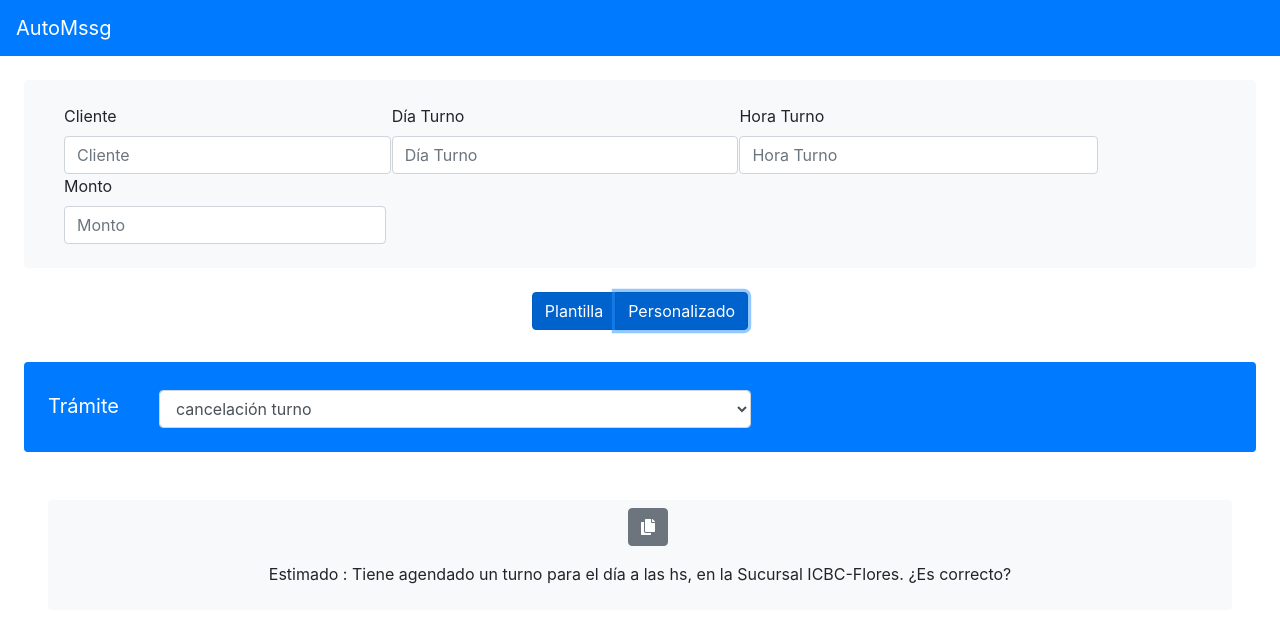
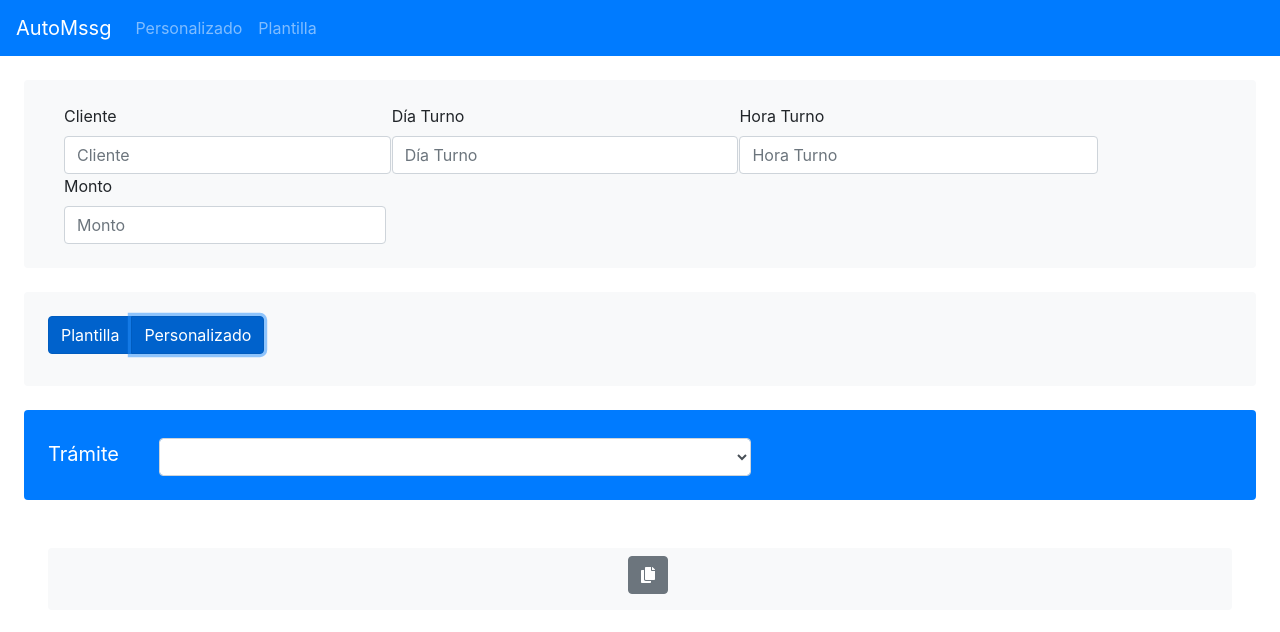
Before and after one commit to juanIgnacioEchaide/automssg, a React (Create React App) app: page /personalizado in a window 1280 px wide. Both pictures are taken after a click on the label "Personalizado". Shown: the top 632 px of the page. Built offline with nearby package versions, Linux system fonts and the light colour scheme.

Commit message:
single comp

```diff
--- a/src/CustomizedMessage.js
+++ b/src/CustomizedMessage.js
@@ -20,6 +20,7 @@ const CustomizedMessage =(props)=>{
         monto:''
       });
 
+     const customizedOptions=[]
       const handleChange=(event)=>{
         setDatosCliente({
           ...datosCliente,
@@ -51,6 +52,7 @@ const CustomizedMessage =(props)=>{
     }
 
     const [selectedOption, setSelectedOption] = useState({value:options.value});
+    const[customizedOption, setCustomizedOption]=useState({value:options.value})
 
     const handleSelection=(e)=>{
       setSelectedOption({
@@ -59,12 +61,11 @@ const CustomizedMessage =(props)=>{
       console.log(selectedOption);
     }
 
-    const[mode,setMode]=useState('');
 
+    const [mode,setMode]=useState('template');
 
         return (
           <div style={{witdh:'20vw'}}>
-
             <Form className={"p-4 row m-4 bg-light rounded"} >
               <div className={"row pl-2  ml-2"}>
                 <Form.Label >Cliente</Form.Label>
@@ -84,17 +85,18 @@ const CustomizedMessage =(props)=>{
               </div>
               </Form>
 
-              <div className={""}>
+              <div className={"p-4 row ml-4 mb-4 mr-4 mt-1 bg-light rounded"} >
               <ToggleButtonGroup  className={"bg-dark"}type="checkbox" value={[1, 2]} className="mb-2">
-                <ToggleButton value={1}>Plantilla</ToggleButton>
-                <ToggleButton value={2}>Personalizado</ToggleButton>
+                <ToggleButton onClick={()=>setMode('template')}value={1}>Plantilla</ToggleButton>
+                <ToggleButton onClick={()=>setMode('customized')} value={2}>Personalizado</ToggleButton>
               </ToggleButtonGroup>
              </div>
+             {console.log(mode)}
 
-          <div className={"bg-primary text-white m-4 rounded p-4 row"}>
+          <div className={"bg-primary text-white m-4  rounded p-4 row"}>
             <Navbar.Brand>Trámite</Navbar.Brand>
-              <Form.Control as="select"
-                value={selectedOption}
+           {  mode==='template'? <Form.Control as="select"
+                value={selectedOption.select}
                 style={{width:'50%'}}
                 onChange={handleSelection}
                 className={"ml-4 mt-1"}
@@ -103,26 +105,38 @@ const CustomizedMessage =(props)=>{
                 {options.map(o => (
                   <option className={"p-4 m-4"}value={o.value}>{o.label}</option>
                 ))}
-              </Form.Control>
+              </Form.Control> :
+
+              <Form.Control as="select"
+              value={customizedOption.select}
+              style={{width:'50%'}}
+              onChange={handleSelection}
+              className={"ml-4 mt-1"}
+
+              >
+              {customizedOptions.map(o => (
+                <option className={"p-4 m-4"}value={o.value}>{o.label}</option>
+              ))}
+            </Form.Control>  }
           </div>
 
-            <div className={"row p-2 justify-content-center bg-light m-5 rounded"}>
+          { customizedOption.value===null || mode==="template"?
+          <></>:
+           <div className={"p-2 bg-light rounded row m-5 justify-content-center"}>
                 <div id="parrafo" name="parrafo" value={parrafo} onClick={handleCopy} >
                 <CopyToClipboard text={parrafo.parrafo} onCopy={()=>setCopied(true)}>
                    <Button className={"btn btn-secondary ml-3"} type="success">
                   <FontAwesomeIcon icon={faCopy} />
                    </Button>
                 </CopyToClipboard>
-                 <p className={"pt-3 text-justify"} >
-                     Estimado <strong>{datosCliente.nombre}</strong>:
-                     Tiene agendado un turno para el día <strong>{datosCliente.dia}</strong> a las <strong>{datosCliente.hora}</strong> hs,
-                     en la Sucursal ICBC-Flores. ¿Es correcto?
-                  </p>
+                <div className={"pt-2"}>
+
+               </div>
                 </div>
+            </div>}
 
-            </div>
+            {selectedOption.value===null || mode ==="customized"?
 
-            {selectedOption.value==null?
             <></>:
             <div className={"p-2 bg-light rounded row m-5 justify-content-center"}>
               <CopyToClipboard text={selectedOption.value} onCopy={()=>setCopied(true)}>
@@ -133,7 +147,6 @@ const CustomizedMessage =(props)=>{
               <div className={"pt-2"}>
                 <p className={"p-1 text-justify"}>{selectedOption.value}</p>
               </div>
-
             </div> }
           </div>
     )
--- a/src/Navbar.js
+++ b/src/Navbar.js
@@ -2,16 +2,17 @@
 import React, {useState} from 'react';
 import {Navbar,Nav,Button,Form, FormControl} from 'react-bootstrap';
 import {Link } from 'react-router-dom';
+import {logo} from '../src/asset/logo.png'
 
 const NavBar =(props)=>{
 return(
     <>
 
   <Navbar bg="primary" variant="dark">
-    <Navbar.Brand href="#home">AutoMssg</Navbar.Brand>
+    <Navbar.Brand href="#home">AutoMssg</Navbar.Brand> <img source={logo}></img>
     <Nav className="mr-auto">
-{/*       <Nav.Link as={Link} to="/personalizado" href="#home">Personalizado</Nav.Link>
-      <Nav.Link as={Link} to="/plantilla">Plantilla</Nav.Link> */}
+     <Nav.Link as={Link} to="/personalizado" href="#home">Personalizado</Nav.Link>
+      <Nav.Link as={Link} to="/plantilla">Plantilla</Nav.Link>
     </Nav>
   </Navbar>
 
```
Also changed, not shown: src/asset/logo.png (added).
